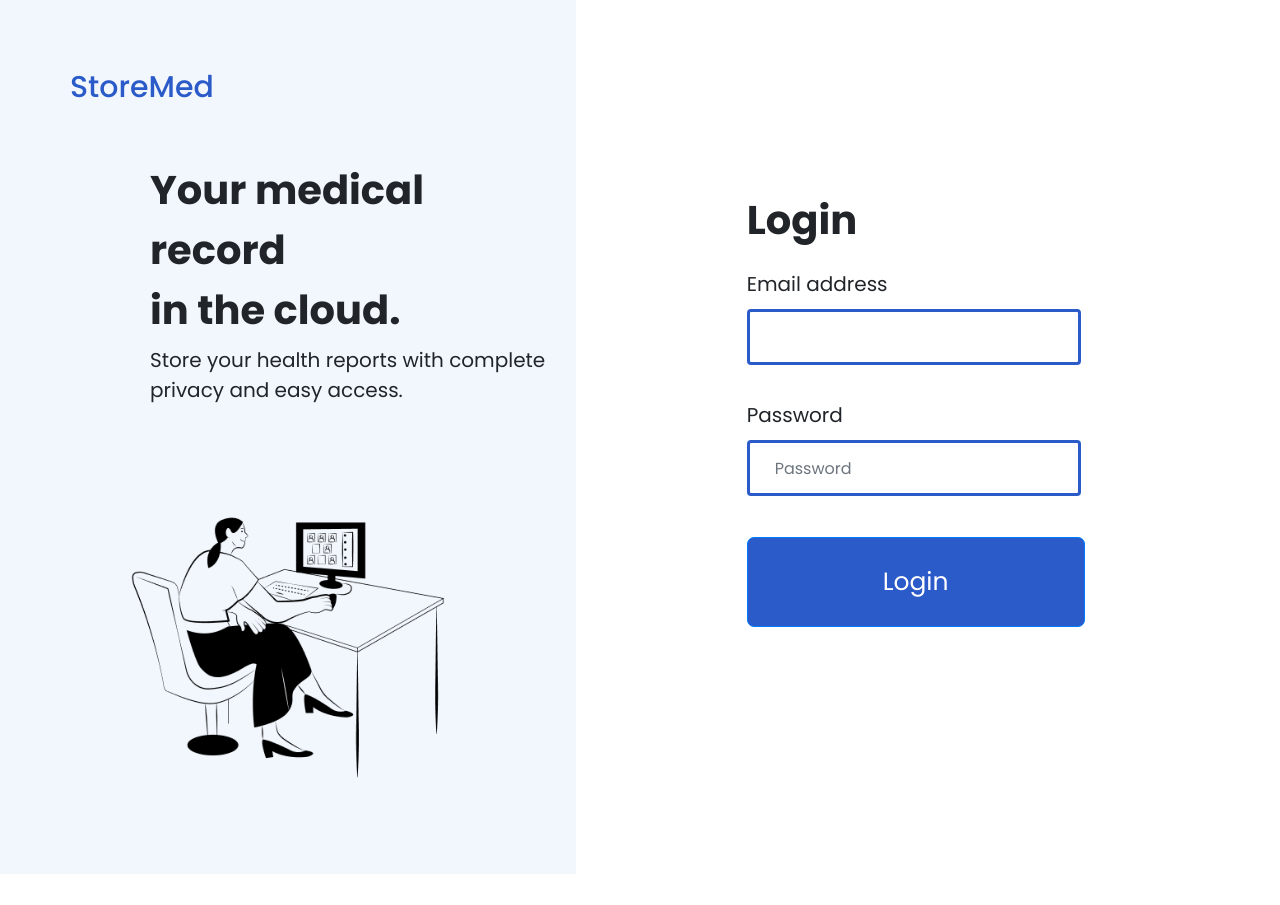
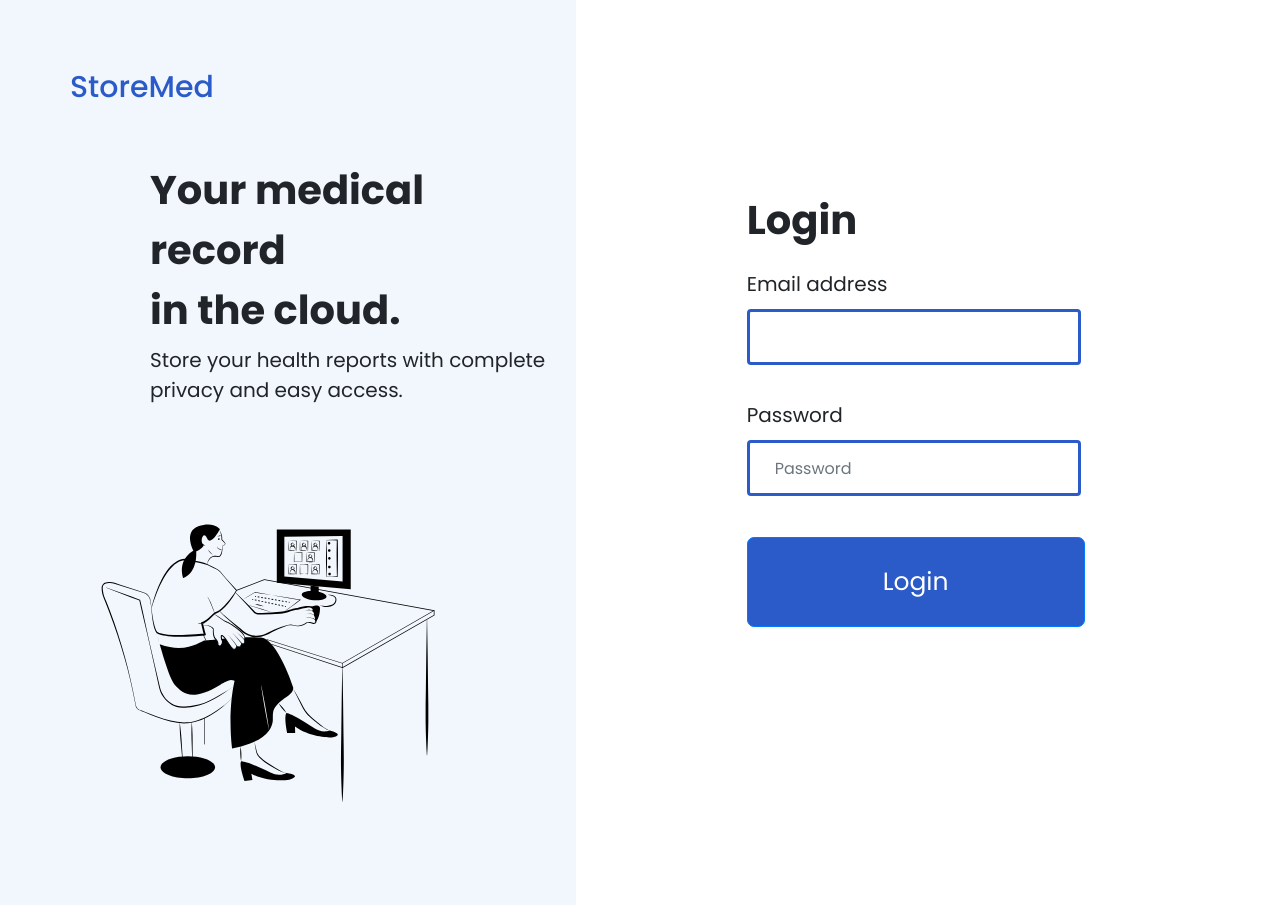
Before and after one commit to Shellshock-START-HACK-2021/frontend, an Angular app in the folder store-med/: page /login in a window 1280 px wide. Before the commit the page ends 874 px from the top, so only its background shows below. Built offline with nearby package versions, Linux system fonts and the light colour scheme.

Commit message:
Changed Sign up image to svg instead of png

```diff
--- a/store-med/src/app/login/login.component.html
+++ b/store-med/src/app/login/login.component.html
@@ -15,7 +15,7 @@
       </div>
       <div class="img-div">
         <img
-          src="../../assets/Sign_Up_Image.png"
+          src="../../assets/Sign_Up_Image.svg"
           alt="Picture of a woman on the computer"
         />
       </div>
--- a/store-med/src/app/signup/signup.component.html
+++ b/store-med/src/app/signup/signup.component.html
@@ -15,7 +15,7 @@
       </div>
       <div class="img-div">
         <img
-          src="../../assets/Sign_Up_Image.png"
+          src="../../assets/Sign_Up_Image.svg"
           alt="Picture of a woman on the computer"
         />
       </div>
```
Also changed, not shown: store-med/src/app/signup/signup.component.scss (line endings or trailing spaces), store-med/src/assets/Sign_Up_Image.png (deleted), store-med/src/assets/Sign_Up_Image.svg (added).
